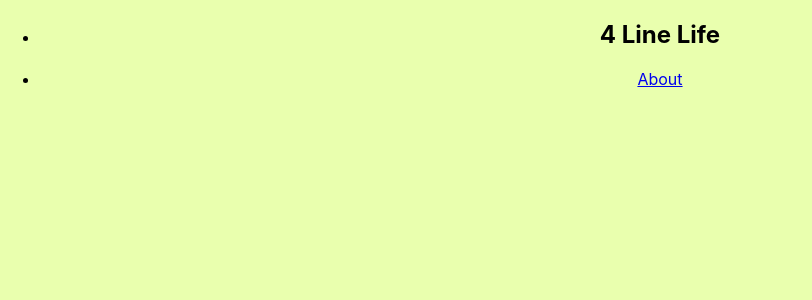
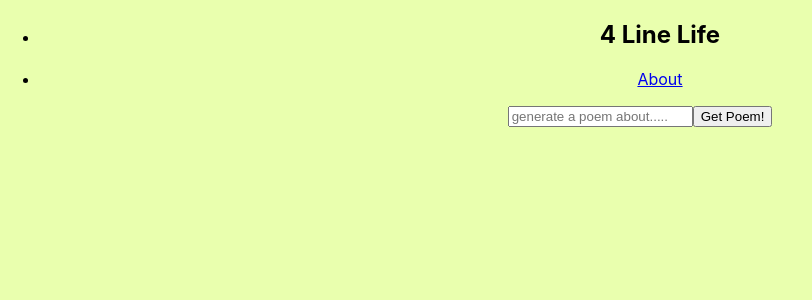
Before and after one commit to dreymoreau/poem_lines, a React (Create React App) app: page / in a window 1280 px wide. Before the commit this address had no page. Shown: the top 300 px of the page, without its empty margins (0-812 px from the left). Built offline with nearby package versions, Linux system fonts and the light colour scheme; the HTML template or start-up script is replaced by a standard one.

Commit message:
got ai working to send data back!!!

```diff
--- a/package.json
+++ b/package.json
@@ -6,6 +6,7 @@
     "@testing-library/jest-dom": "^5.16.5",
     "@testing-library/react": "^13.4.0",
     "@testing-library/user-event": "^13.5.0",
+    "axios": "^1.4.0",
     "react": "^18.2.0",
     "react-dom": "^18.2.0",
     "react-router-dom": "^6.14.1",
--- a/src/App.js
+++ b/src/App.js
@@ -1,6 +1,8 @@
 import { BrowserRouter as Router, Routes, Route } from 'react-router-dom';
 import Nav from './components/Nav'
 import About from './components/About'
+import Data from './components/Data'
+// import GetData from './components/GetData'
 import './App.css';
 
 function App() {
@@ -11,6 +13,8 @@ function App() {
         <Routes>
           <Route path="/about" element={<About />} />
         </Routes>
+        <Data />
+        {/* <GetData /> */}
       </div>
     </Router>
   );
--- a/src/components/Data.js
+++ b/src/components/Data.js
@@ -1,11 +1,73 @@
-import React from 'react'
+import { useState }from 'react'
+import axios from 'axios'
 
-const Data = () => {
-  return (
+const SendData = () => {
+
+  const[data, setData] = useState('')
+  const [results, setResults] = useState(null)
+  const [error, setError] = useState(null);
+
+
+const options = {
+  method: 'POST',
+  url: 'https://api.cohere.ai/v1/generate',
+  headers: {
+    accept: 'application/json',
+    'content-type': 'application/json',
+    authorization: 'Bearer vuQvupQyuoKFIURO1S2MfXD98MGLabbnnrnYtrUE'
+  },
+  data: {
+    model: 'command',
+    temperature: 0.9,
+    max_tokens: 300,
+    return_likelihoods: 'NONE',
+    truncate: 'END',
+    prompt: ` f"""
+    These prompts will allow the user to get a 4 line poem back about the inputted subject
+    ex:
+
+    Prompt: Generate a zhort poem about life
+    Output:
+    `
+  }
+};
+
+const handleData = (e) => {
+  e.preventDefault()
+  setResults(null)
+  axios
+  .request(options)
+  .then((res) => {
+    console.log(res)
+    // gets data from the array and stores it in a variable
+    const receivedData = res.data.generations[0].text
+    // accesses the array with the info stored in the variable but gets only the text back from the api
+    // const actualData = receivedData.split(' ')[1]
+    setData(receivedData)
+
+  })
+  .catch((err) => {
+    setError('aw dang! something went wrong, try again :)', err.message)
+  });
+  setResults(true)
+  }
+  return(
     <div>
-      <img src="../assets/bg-flower.avif" alt="flowers"/>
+        <div>
+         <form action="submit" onSubmit={handleData}>
+                <label id="text"></label>
+               <input type='text' placeholder="generate a poem about....." required/>
+              <button type='submit'>Get Poem!</button>
+        </form>
+        </div>
+        <div>
+            {results && <div>
+                <p>{data}</p>
+                </div>}
+                {error && <div>{error}</div>}
+        </div>
     </div>
-  )
-}
+)}
 
-export default Data
+
+export default SendData
```
Also changed, not shown: 1 other file (tests, documents, lock files or other folders).
